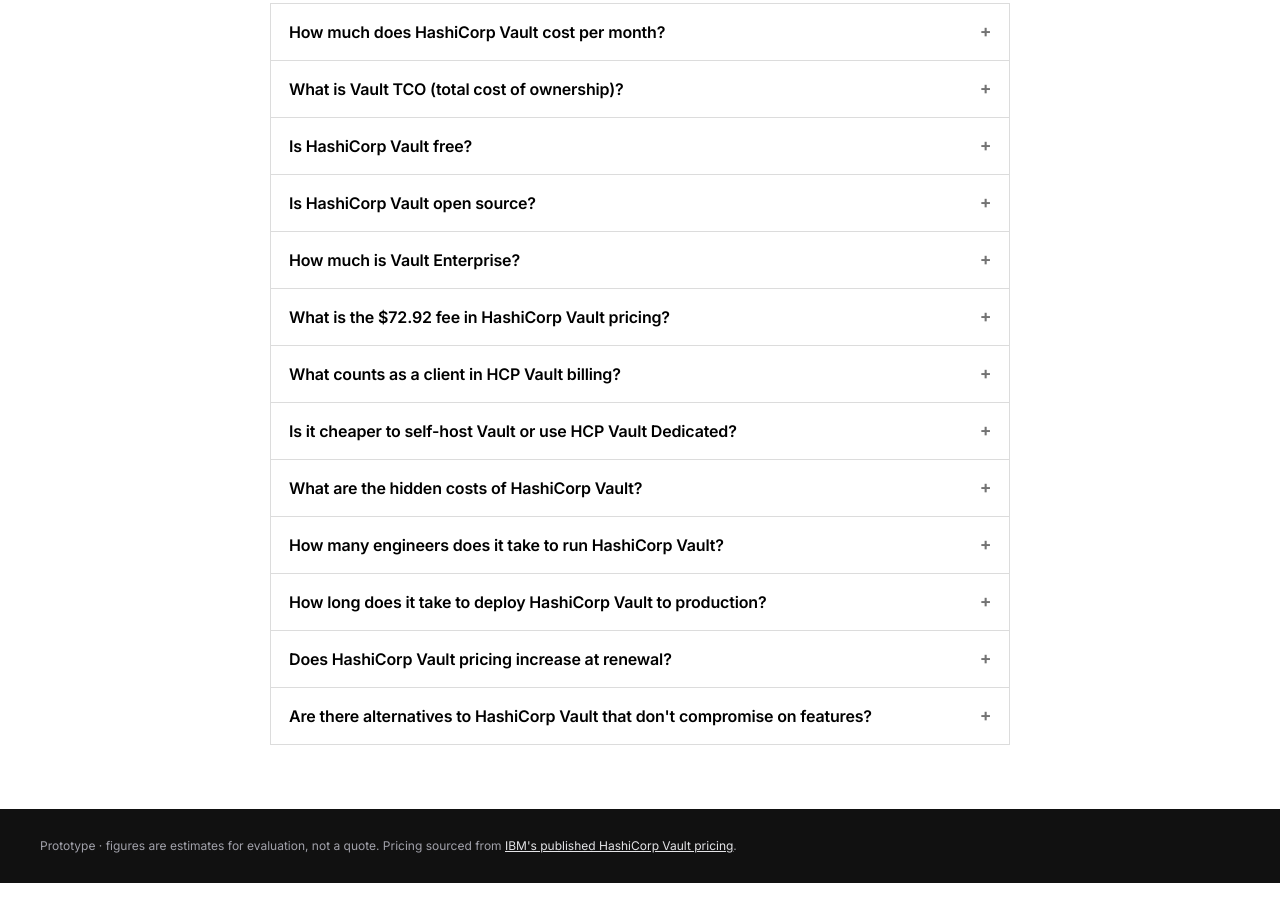
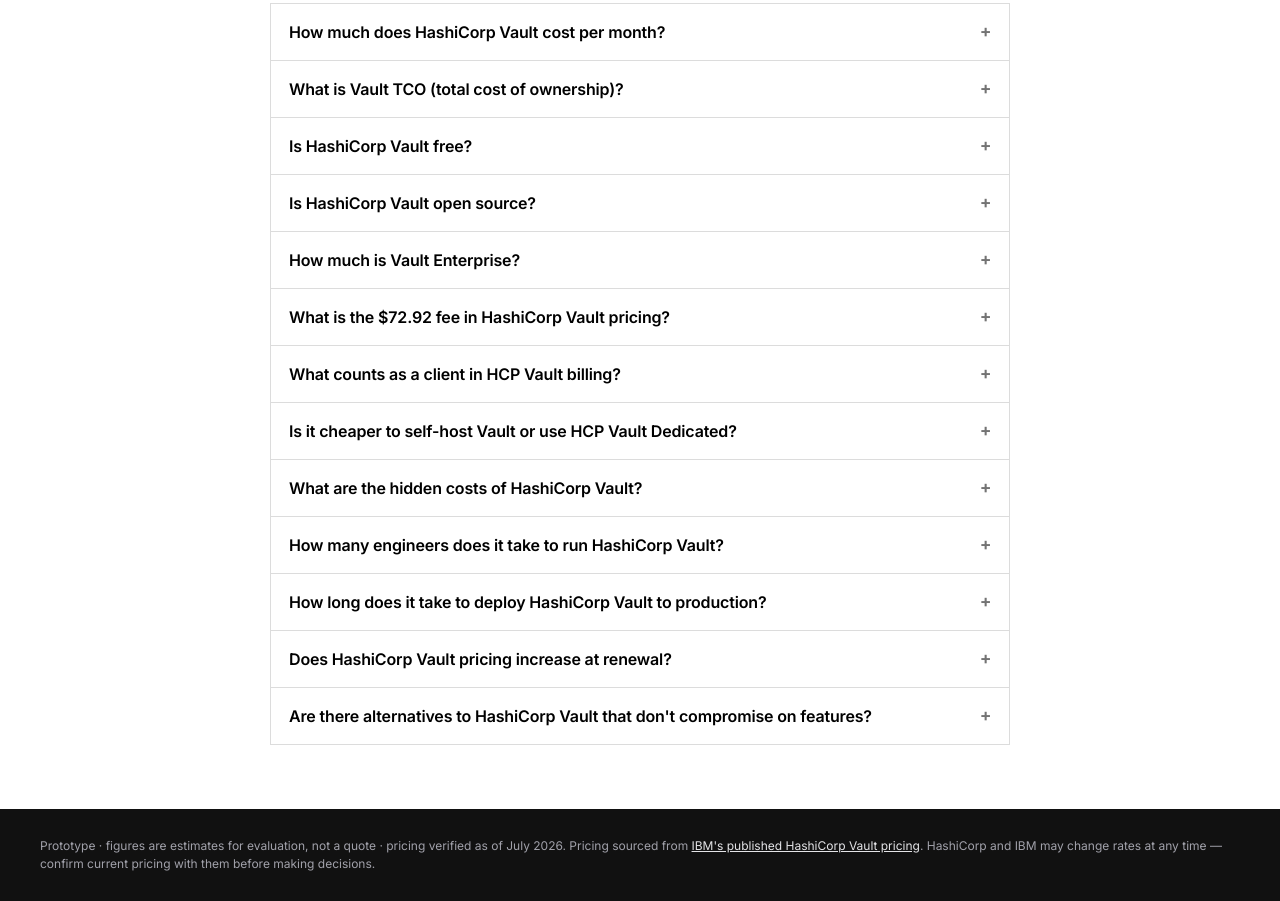
Before and after one commit to FLobsien/vault-tco-calculator, a plain HTML site: page index.html in a window 1280 px wide. Shown: the part 3638-4539 px from the top of the page. Drawn offline with Linux system fonts and the light colour scheme.

Commit message:
Date-stamp pricing and add a not-source-of-truth disclaimer
Add a "verified as of" note under the headline TCO figure and in the
footer so stale numbers read as outdated rather than wrong, plus a
one-line disclaimer pointing readers to HashiCorp/IBM for current
pricing before they budget off these estimates.

```diff
--- a/index.html
+++ b/index.html
@@ -236,6 +236,7 @@
   .delta-num { font-size: clamp(28px, 4vw, 40px); }
   .delta-num .mk { background: var(--volt); color: #000; padding: 0 6px; }
   .delta-sub { color: var(--text-on-dark-subtle); font-size: 13px; margin-top: 10px; max-width: 34ch; }
+  .verified-note { color: var(--text-on-dark-subtle); font-size: 12px; margin-top: 14px; padding-top: 14px; border-top: 1px solid var(--border-dark); }
 
   /* result placeholder — shown until the user picks a profile */
   .result-empty {
@@ -631,6 +632,7 @@
             <div class="label">Estimated annual TCO · year 1</div>
             <div class="bignum vault-num" id="vault-total"><span id="vault-fig">—</span><span class="yr"> / yr</span></div>
             <div class="delta-sub" id="vault-mode-line"></div>
+            <div class="verified-note">Pricing verified as of July 2026. This is an estimate, not a quote — confirm current rates directly with HashiCorp or IBM before budgeting.</div>
           </div>
 
           <div class="panel">
@@ -900,8 +902,9 @@
 
 <footer class="foot">
   <div class="wrap">
-    Prototype · figures are estimates for evaluation, not a quote. Pricing sourced from
+    Prototype · figures are estimates for evaluation, not a quote · pricing verified as of July 2026. Pricing sourced from
     <a href="https://www.ibm.com/products/hashicorp/pricing" target="_blank" rel="noopener">IBM's published HashiCorp Vault pricing</a>.
+    HashiCorp and IBM may change rates at any time — confirm current pricing with them before making decisions.
   </div>
 </footer>
 
```
